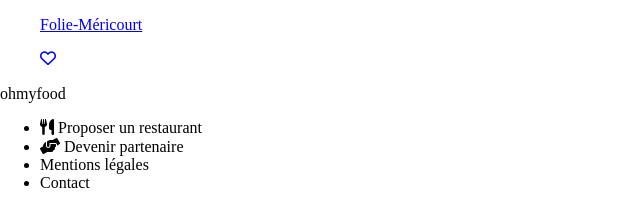
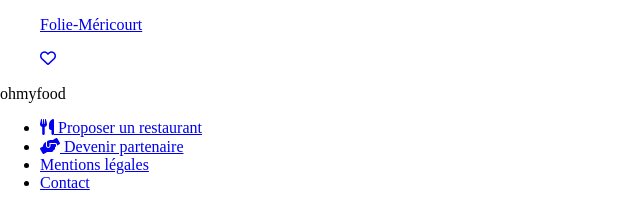
Before and after one commit to BeatriceCHAUMETTE/BeatriceChaumette_3_25012022, a plain HTML site: page index.html in a window 1280 px wide. Shown: the part 2063-2272 px from the top of the page, without its empty margins (0-640 px from the left). Drawn offline with Linux system fonts and the light colour scheme; a web font is replaced by a local one.

Commit message:
ajout balises liens navigation footer

```diff
--- a/index.html
+++ b/index.html
@@ -108,20 +108,25 @@
                 </a>
             </div>
         </section>
+        <!--Pied de page-->
         <footer id="footer">
             <p class="footer_logo">ohmyfood</p>
             <nav class="footer_navigation">
                 <ul class="footer_navigation_liste">
                     <li class="footer_navigation_liste_element">
-                        <i class="fa-solid fa-utensils footer_navigation_liste_element_icon"></i>
-                        <span class="footer_navigation_liste_element_text">Proposer un restaurant</span>
+                        <a class="liens" href="#">
+                            <i class="fa-solid fa-utensils footer_navigation_liste_element_icon"></i>
+                            <span class="footer_navigation_liste_element_text">Proposer un restaurant</span>
+                        </a>
                     </li>
                     <li class="footer_navigation_liste_element">
-                        <i class="fa-solid fa-handshake-angle footer_navigation_liste_element_icon"></i>
-                        <span class="footer_navigation_liste_element_text">Devenir partenaire</span>
+                        <a class="liens" href="#">
+                            <i class="fa-solid fa-handshake-angle footer_navigation_liste_element_icon"></i>
+                            <span class="footer_navigation_liste_element_text">Devenir partenaire</span>
+                        </a>
                     </li>
-                    <li class="footer_navigation_liste_element">Mentions légales</li>
-                    <li class="footer_navigation_liste_element">Contact</li>
+                    <li class="footer_navigation_liste_element"><a class="liens" href="#">Mentions légales</a></li>
+                    <li class="footer_navigation_liste_element"><a class="liens" href="#">Contact</a></li>
                 </ul>
             </nav>
         </footer>
```
